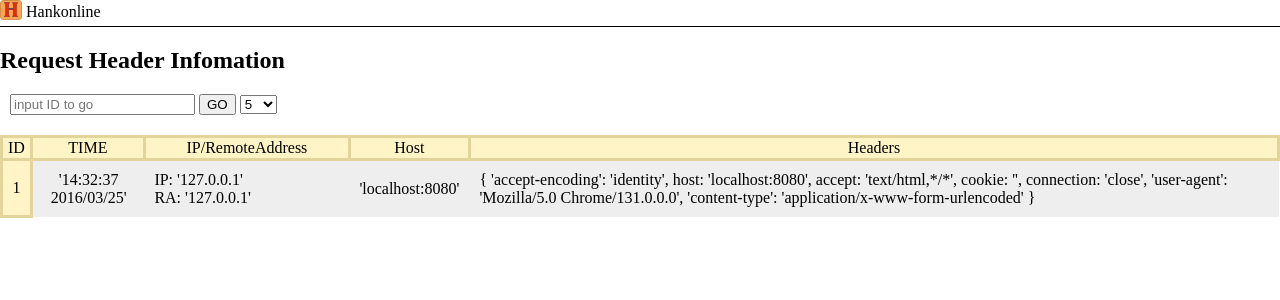
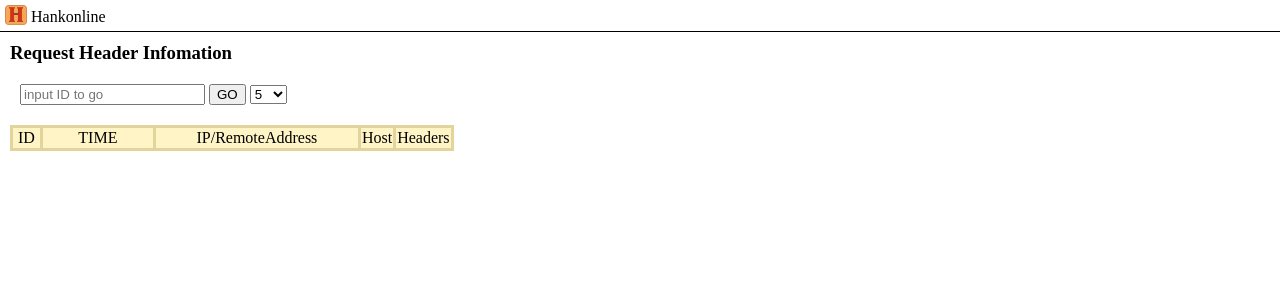
Before and after one commit to loveinbox/myblog, a Node server app: page /ip.html in a window 1280 px wide. Shown: the top 300 px of the page. Run offline with Node 20, Linux system fonts and the light colour scheme; data comes from the database, SQL or seed files in the repository; data that the repository does not hold is empty; some libraries are stand-ins or nearby versions.

Commit message:
add page wrapper

```diff
--- a/public/ip.html
+++ b/public/ip.html
@@ -15,6 +15,7 @@
             <span>Hankonline</span>
         </a>
     </header>
+    <section class="main-wrapper">
         <section>
             <h1>Request Header Infomation</h1>
         </section>
@@ -42,6 +43,7 @@
                 </thead>
                 <tbody id="tbody"></tbody>
             </table>
+        </section>
     </section>
 </body>
 <script src="javascripts/jquery.min.js"></script>
--- a/public/stylesheets/base.css
+++ b/public/stylesheets/base.css
@@ -18,10 +18,13 @@
     clear: both;
     height: 0;
 }
+h1{
+    margin: 10px 0;
+}
 
 .main-header{
     border-bottom: solid 1px;
-    padding-bottom: 5px;
+    padding: 5px;
 }
 .main-header img{
     width: 22px;
--- a/public/stylesheets/ip.css
+++ b/public/stylesheets/ip.css
@@ -1,3 +1,6 @@
+.main-wrapper{
+    padding: 0 10px 10px 10px;
+}
 table{
     border-collapse: collapse;
     text-align: center;
```
Lines whose indentation alone changed are shown as unchanged.
